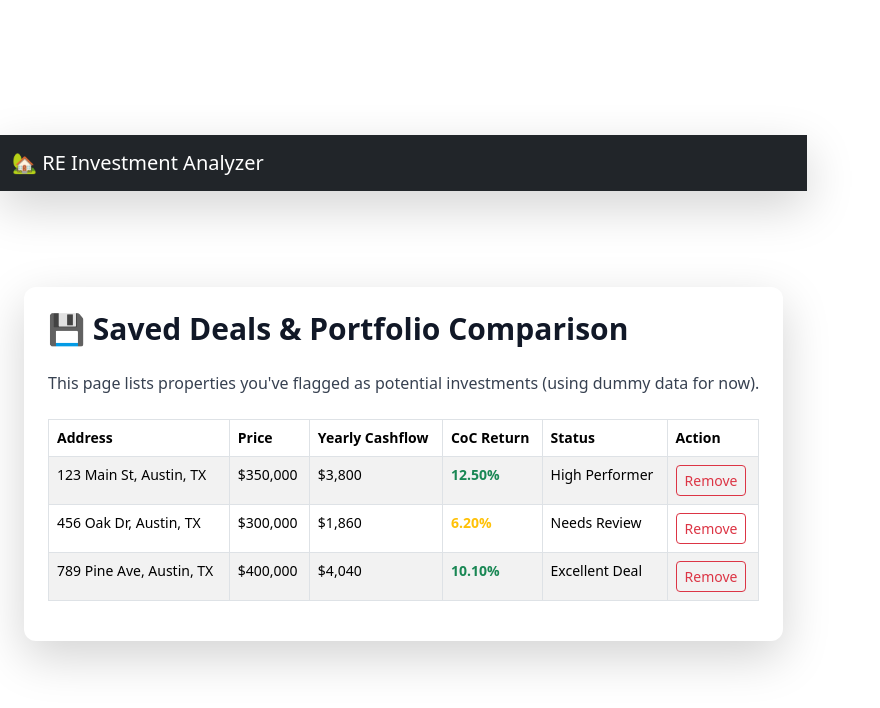
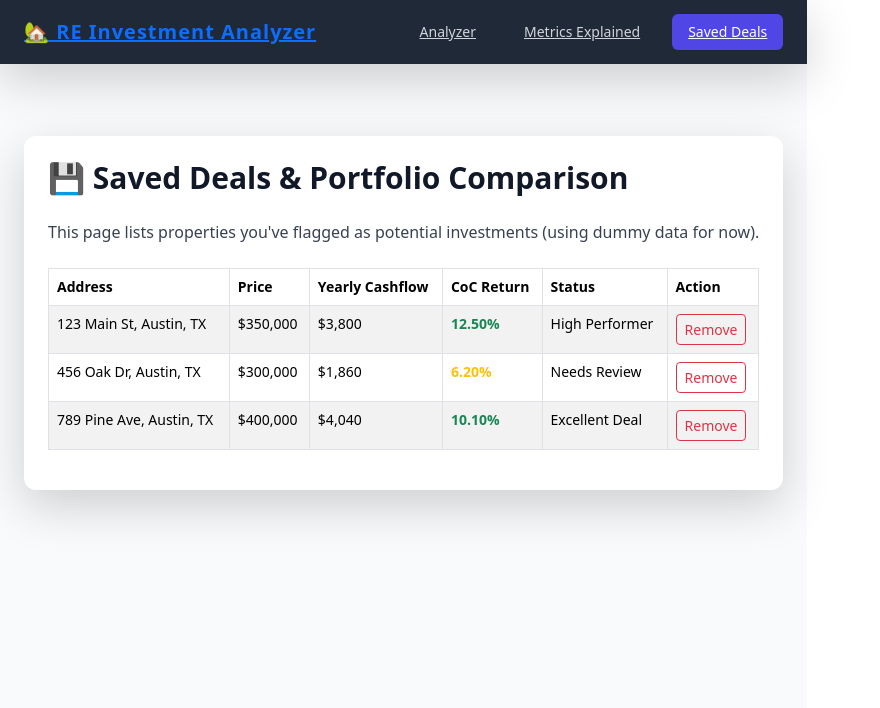
Before and after one commit to Bwiniecki/CS571-Final, a React (Vite) app: page /#/saved in a window 1280 px wide. Shown: the top 708 px of the page, without its empty margins (0-880 px from the left). Built offline with nearby package versions, Linux system fonts and the light colour scheme.

Commit message:
UI: Swapped to custom Tailwind NavBar for always visible pages and routing fix attempt.

```diff
--- a/src/App.jsx
+++ b/src/App.jsx
@@ -5,32 +5,27 @@
 
 // Import Components
 import NavBar from './components/NavBar';
-import Calculator from './Calculator'; // The core analyzer tool
+import Calculator from './Calculator';
 import MetricsPage from './pages/MetricsPage';
 import SavedDealsPage from './pages/SavedDealsPage';
 
 function App() {
   return (
-    // The <></> fragment ensures the NavBar sits outside the max-width container
-    // but still wraps the whole application.
-    <>
-      <NavBar /> {/* Primary Navigation Bar */}
+    // The main wrapper is now bg-gray-50 for a clean background
+    <div className="bg-gray-50 min-h-screen">
 
-      {/* The main content wrapper, now with the centering fix */}
+      <NavBar /> {/* Primary Navigation Bar is always full width */}
+
+      {/* The content wrapper: centered and padded, matching the NavBar's max width */}
       <div className="container mx-auto p-4 md:p-8 max-w-7xl">
         <main>
           {/* React Router Routes */}
           <Routes>
-            {/* Home Page: The Analyzer Tool */}
             <Route path="/" element={<Calculator />} />
-
-            {/* Secondary Pages */}
             <Route path="/metrics" element={<MetricsPage />} />
             <Route path="/saved" element={<SavedDealsPage />} />
-
-            {/* 404 Catch-all */}
             <Route path="*" element={
-              <div className="text-center p-10">
+              <div className="text-center p-10 bg-white rounded-xl shadow-lg mt-8">
                 <h2 className="text-4xl font-bold text-red-600">404</h2>
                 <p className="text-xl text-gray-600">Page Not Found</p>
               </div>
@@ -38,7 +33,7 @@
           </Routes>
         </main>
       </div>
-    </>
+    </div>
   );
 }
 
--- a/src/components/NavBar.jsx
+++ b/src/components/NavBar.jsx
@@ -1,25 +1,52 @@
+// src/components/NavBar.jsx
+
 import React from 'react';
-import { Link } from 'react-router-dom';
-import { Navbar, Nav, Container } from 'react-bootstrap';
+import { Link, useLocation } from 'react-router-dom';
+
+const navItems = [
+    { name: "Analyzer", path: "/" },
+    { name: "Metrics Explained", path: "/metrics" },
+    { name: "Saved Deals", path: "/saved" },
+];
 
 const NavBar = () => {
+    const location = useLocation();
+
     return (
-        <Navbar bg="dark" variant="dark" expand="lg" className="mb-4 shadow-lg sticky-top">
-            <Container>
-                <Navbar.Brand as={Link} to="/">
-                    🏡 RE Investment Analyzer
-                </Navbar.Brand>
-                <Navbar.Toggle aria-controls="basic-navbar-nav" />
-                <Navbar.Collapse id="basic-navbar-nav">
-                    <Nav className="me-auto">
-                        {/* NavLinks use the 'as={Link}' prop to integrate React Router */}
-                        <Nav.Link as={Link} to="/">Analyzer</Nav.Link>
-                        <Nav.Link as={Link} to="/metrics">Metrics Explained</Nav.Link>
-                        <Nav.Link as={Link} to="/saved">Saved Deals</Nav.Link>
-                    </Nav>
-                </Navbar.Collapse>
-            </Container>
-        </Navbar>
+        <nav className="bg-gray-800 text-white shadow-lg">
+            <div className="container mx-auto max-w-7xl px-4 sm:px-6 lg:px-8">
+                <div className="flex items-center justify-between h-16">
+                    {/* Brand */}
+                    <div className="flex-shrink-0">
+                        <Link to="/" className="text-xl font-bold tracking-wider hover:text-indigo-400 transition-colors">
+                            🏡 RE Investment Analyzer
+                        </Link>
+                    </div>
+
+                    {/* Navigation Links (Always Visible) */}
+                    <div className="flex space-x-4">
+                        {navItems.map((item) => {
+                            const isActive = location.pathname === item.path;
+                            return (
+                                <Link
+                                    key={item.name}
+                                    to={item.path}
+                                    className={`
+                                        px-3 py-2 rounded-md text-sm font-medium transition-colors
+                                        ${isActive
+                                            ? 'bg-indigo-600 text-white'
+                                            : 'text-gray-300 hover:bg-gray-700 hover:text-white'
+                                        }
+                                    `}
+                                >
+                                    {item.name}
+                                </Link>
+                            );
+                        })}
+                    </div>
+                </div>
+            </div>
+        </nav>
     );
 };
 
--- a/src/main.jsx
+++ b/src/main.jsx
@@ -1,10 +1,11 @@
 import { createRoot } from 'react-dom/client'
-import { HashRouter } from 'react-router-dom'
+import { HashRouter } from 'react-router-dom' // <-- 1. Must be imported
 import './index.css'
 import App from './App.jsx'
 import 'bootstrap/dist/css/bootstrap.min.css';
 
 createRoot(document.getElementById('root')).render(
+  // 2. Must wrap the <App /> component
   <HashRouter>
     <App />
   </HashRouter>
--- a/vite.config.js
+++ b/vite.config.js
@@ -3,8 +3,8 @@
 
 export default defineConfig({
   plugins: [react()],
-  // CORRECT BASE PATH: Needs the repository name (CS571-Final) before the project subdirectory (p0)
-  base: '/CS571-Final/',
+  // Last Resort: Use a relative path to force assets to load correctly
+  base: './',
   build: {
     outDir: 'docs'
   }
```
Also changed, not shown: 3 other files (tests, documents, lock files or other folders).
